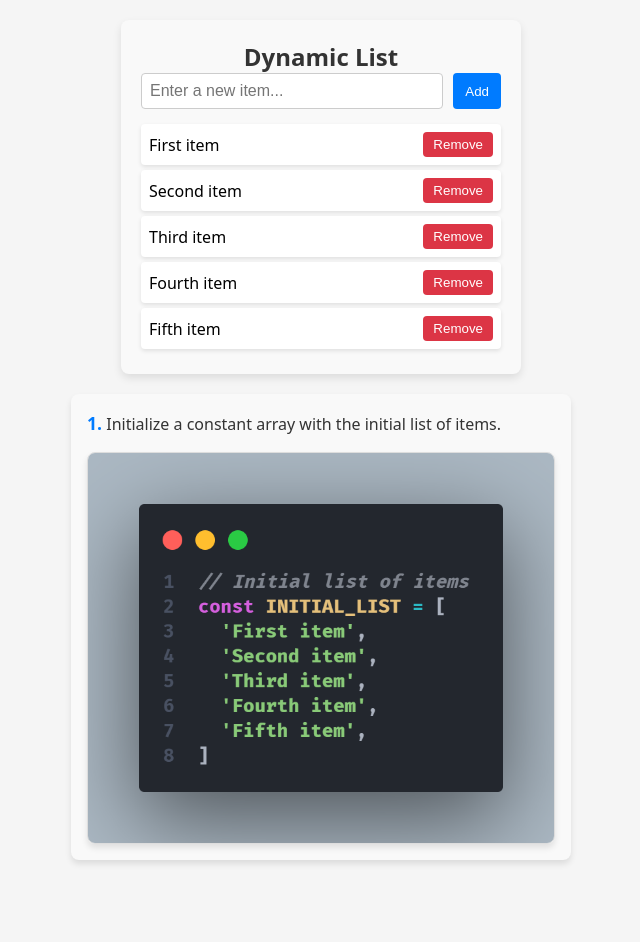
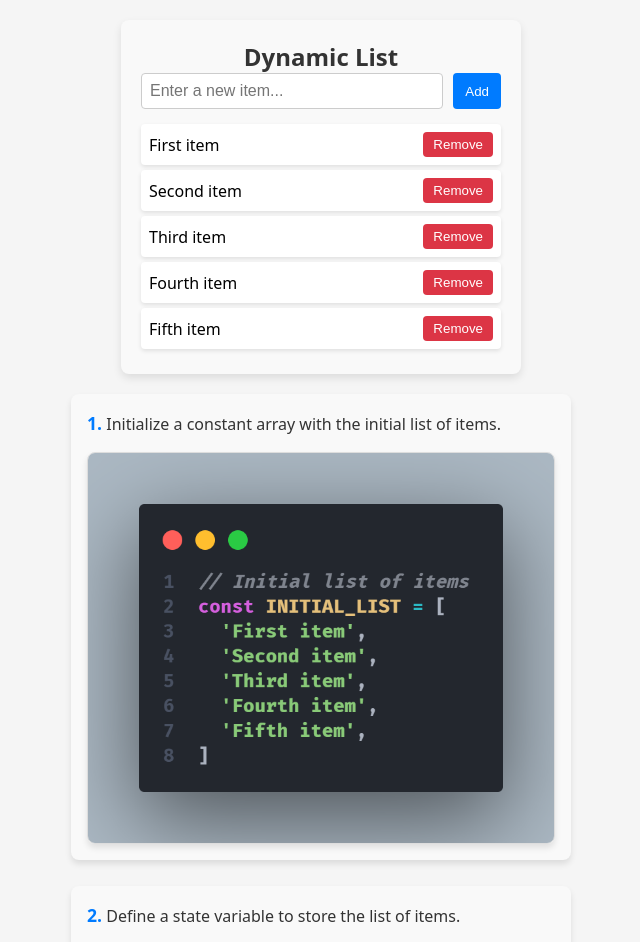
Before and after one commit to Espadv69/useState-Basics, a React (Vite) app in the folder DynamicList/: page / in a window 1280 px wide. Shown: the top 942 px of the page, without its empty margins (319-959 px from the left). Before the commit the page ends 876 px from the top, so only its background shows below. Built offline with nearby package versions, Linux system fonts and the light colour scheme; the HTML template or start-up script is replaced by a standard one.

Commit message:
Add second step explanation with image for defining state variable in Explanation component

```diff
--- a/DynamicList/src/components/Explanation/Explanation.jsx
+++ b/DynamicList/src/components/Explanation/Explanation.jsx
@@ -11,6 +11,13 @@ const Explanation = () => {
           imgUrl="/images/initialList.png"
           imgAlt="code snippet of an array with 5 items"
         />
+
+        <LiExplanation
+          stepNumber={2}
+          description="Define a state variable to store the list of items."
+          imgUrl="/images/initListHook.png"
+          imgAlt="code snippet of a state variable"
+        />
       </ol>
     </section>
   )
```
